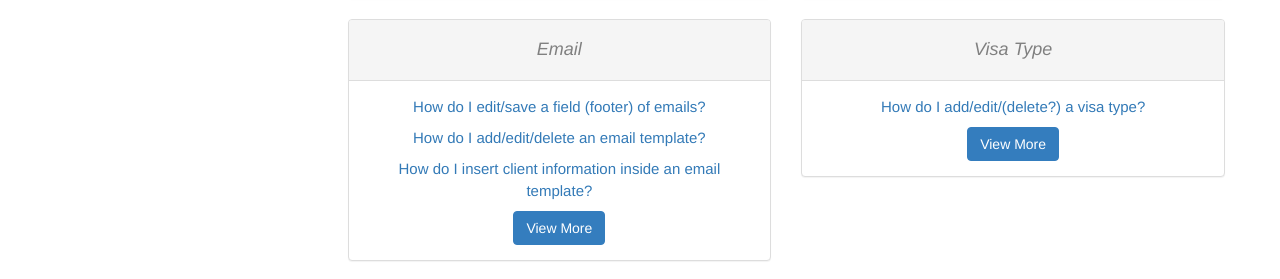
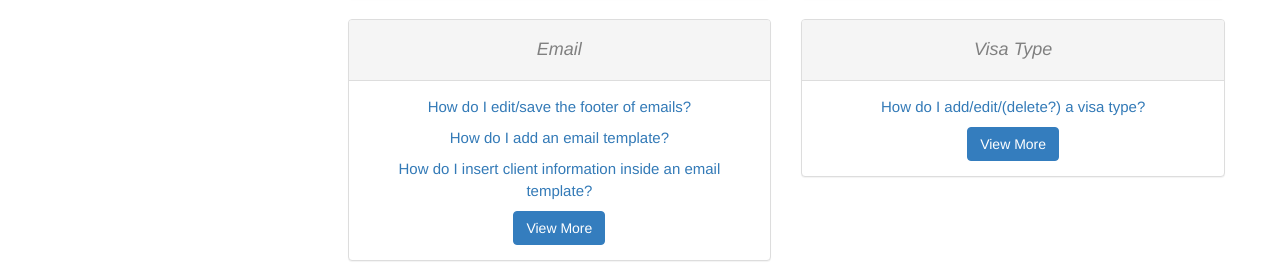
Before and after one commit to ndkhaivn/orbiscrm, a Jekyll site: the page built from pages/orbiscrm.faq/faq.md, in a window 1280 px wide. Shown: the part 944-1223 px from the top of the page. Built offline with Jekyll 4.4.1, drawn with Linux system fonts in a browser that asks for light colours; comment, search, counter and statistics services are not loaded.

Commit message:
Update link for [email]

```diff
--- a/pages/orbiscrm.faq/faq.md
+++ b/pages/orbiscrm.faq/faq.md
@@ -177,13 +177,13 @@ folder: orbiscrm.faq
                 </div>
                 <div class="panel-body">
                     <p>
-                        <a href="faq.email.html#how-do-i-edit-save-a-field-footer-of-emails">
-                            How do I edit/save a field (footer) of emails?
+                        <a href="faq.email.html#how-do-i-edit-save-the-footer-of-emails">
+                            How do I edit/save the footer of emails?
                         </a>
                     </p>
                     <p>
-                        <a href="faq.email.html#how-do-i-add-edit-delete-an-email-template">
-                            How do I add/edit/delete an email template?
+                        <a href="faq.email.html#how-do-i-add-an-email-template">
+                            How do I add an email template?
                         </a>
                     </p>
                     <p>
```
